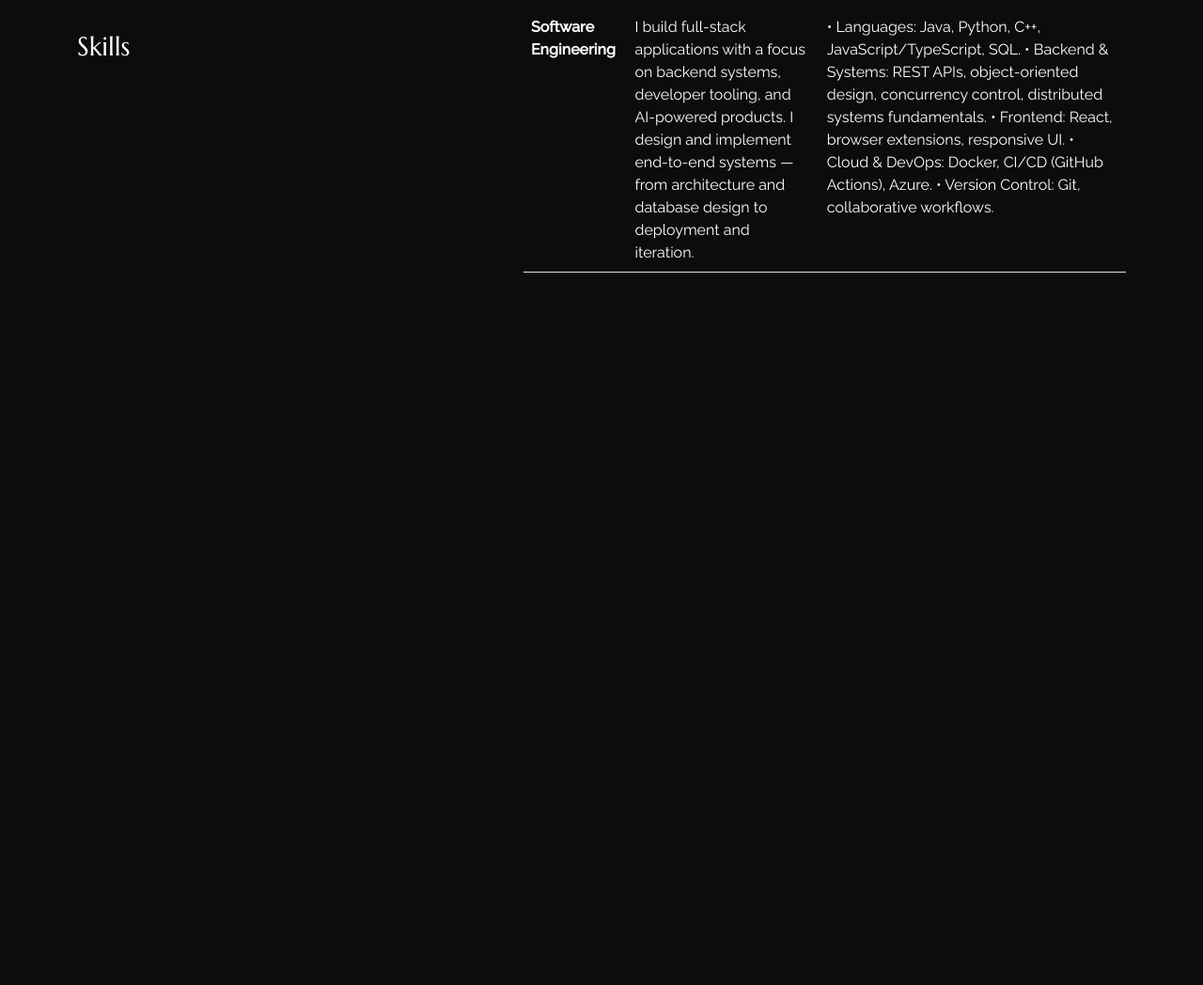
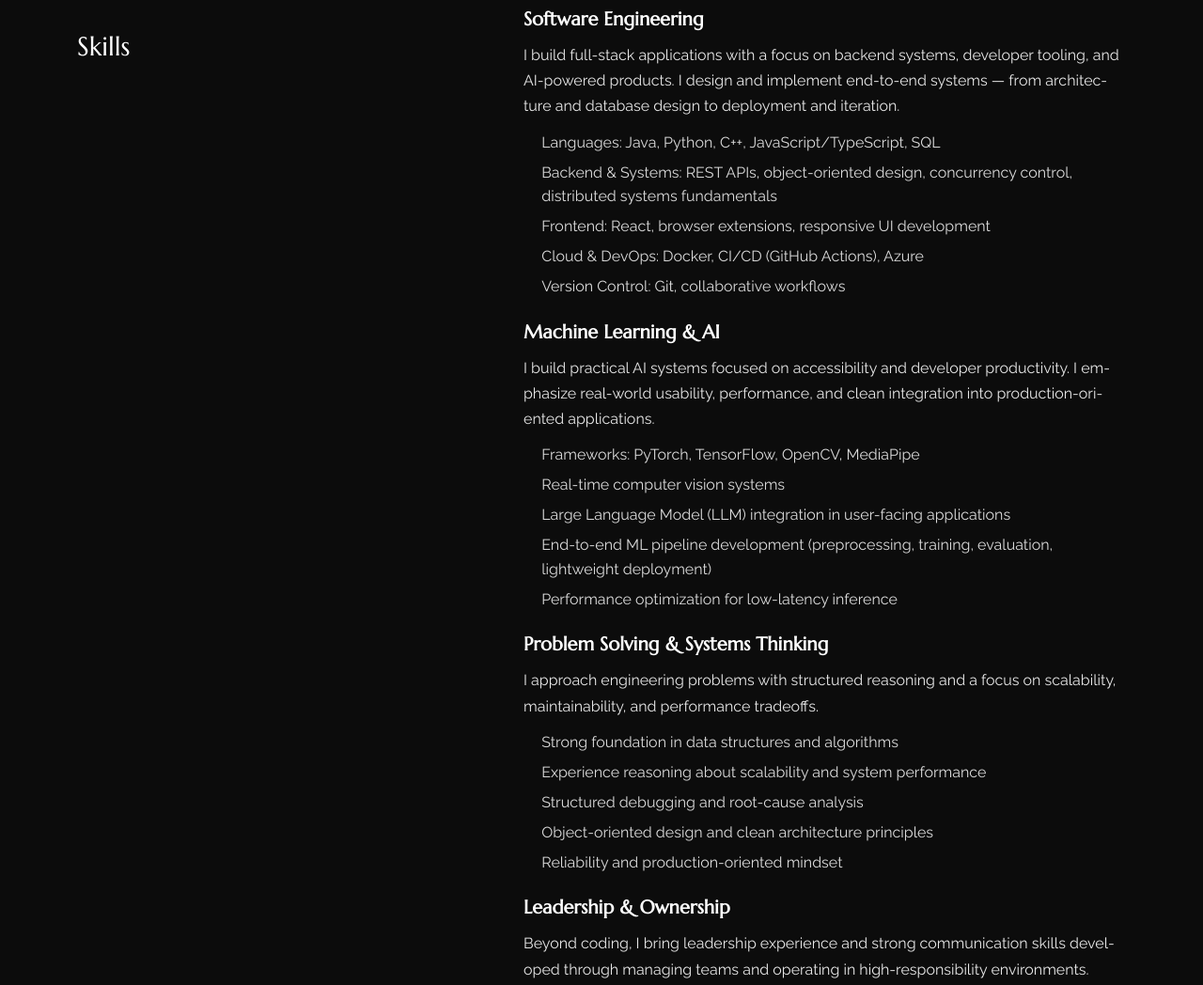
Before and after one commit to RHP1174/Personal-Website, a React app: page /about in a window 1280 px wide. Shown: the part 1000-2048 px from the top of the page at 94% size. Before the commit the page ends 1306 px from the top, so only its background shows below. Built offline with nearby package versions, Linux system fonts and the light colour scheme; some packages are replaced by stand-ins of ours.

Commit message:
Updated Skills Section

```diff
--- a/src/content_option.js
+++ b/src/content_option.js
@@ -97,47 +97,47 @@ const volunteertimeline = [
 const skills = [
     {
         skill: "Software Engineering",
-        about: "I build full-stack applications with a focus on backend systems, developer tooling, " +
-                "and AI-powered products. I design and implement end-to-end systems — from " +
-                "architecture and database design to deployment and iteration.",
-        points: " • Languages: Java, Python, C++, JavaScript/TypeScript, SQL. \n" +
-                " • Backend & Systems: REST APIs, object-oriented design, concurrency control, " +
-                "   distributed systems fundamentals." +
-                " • Frontend: React, browser extensions, responsive UI.\n" +
-                " • Cloud & DevOps: Docker, CI/CD (GitHub Actions), Azure.\n" +
-                " • Version Control: Git, collaborative workflows.\n"
+        about:
+        "I build full-stack applications with a focus on backend systems, developer tooling, and AI-powered products. I design and implement end-to-end systems — from architecture and database design to deployment and iteration.",
+        points:
+        "Languages: Java, Python, C++, JavaScript/TypeScript, SQL\n" +
+        "Backend & Systems: REST APIs, object-oriented design, concurrency control, distributed systems fundamentals\n" +
+        "Frontend: React, browser extensions, responsive UI development\n" +
+        "Cloud & DevOps: Docker, CI/CD (GitHub Actions), Azure\n" +
+        "Version Control: Git, collaborative workflows"
     },
-    // {
-        // skills: "Software Engineering" +
-        //         "\nI build full-stack applications with a focus on backend systems, developer tooling, " +
-        //         "and AI-powered products. I design and implement end-to-end systems — from " +
-        //         "architecture and database design to deployment and iteration. \n" +
-        //         " • Languages: Java, Python, C++, JavaScript/TypeScript, SQL." +
-        //         " • Backend & Systems: REST APIs, object-oriented design, concurrency control," +
-        //         "   distributed systems fundamentals." +
-        //         " • Frontend: React, browser extensions, responsive UI." +
-        //         " • Cloud & DevOps: Docker, CI/CD (GitHub Actions), Azure." +
-        //         " • Version Control: Git, collaborative workflows." +
-        //         "" +
-        //         "Machine Learning & AI" +
-        //         "I build practical AI systems focused on accessibility and developer productivity." +
-        //         " • PyTorch, TensorFlow, OpenCV, MediaPipe." +
-        //         " • Real-time computer vision systems." +
-        //         " • LLM integration into user-facing applications." +
-        //         " • ML pipeline design (preprocessing, training, evaluation, deployment)." +
-        //         "" +
-        //         "Problem Solving & Systems Thinking" +
-        //         " • Strong foundation in data structures and algorithms." +
-        //         "• Experience reasoning about scalability and performance tradeoffs." +
-        //         " • Structured debugging and root-cause analysis." +
-        //         " • Production mindset: reliability, maintainability, iteration." +
-        //         "" +
-        //         "Leadership & Ownership" +
-        //         " • Experience leading cross-functional teams" +
-        //         " • Comfortable operating in ambiguity" +
-        //         " • Strong communication across technical and non-technical audiences." +
-        //         " • Take ownership from idea to deployment."
-    // }
+    {
+        skill: "Machine Learning & AI",
+        about:
+        "I build practical AI systems focused on accessibility and developer productivity. I emphasize real-world usability, performance, and clean integration into production-oriented applications.",
+        points:
+        "Frameworks: PyTorch, TensorFlow, OpenCV, MediaPipe\n" +
+        "Real-time computer vision systems\n" +
+        "Large Language Model (LLM) integration in user-facing applications\n" +
+        "End-to-end ML pipeline development (preprocessing, training, evaluation, lightweight deployment)\n" +
+        "Performance optimization for low-latency inference"
+    },
+    {
+        skill: "Problem Solving & Systems Thinking",
+        about:
+        "I approach engineering problems with structured reasoning and a focus on scalability, maintainability, and performance tradeoffs.",
+        points:
+        "Strong foundation in data structures and algorithms\n" +
+        "Experience reasoning about scalability and system performance\n" +
+        "Structured debugging and root-cause analysis\n" +
+        "Object-oriented design and clean architecture principles\n" +
+        "Reliability and production-oriented mindset"
+    },
+    {
+        skill: "Leadership & Ownership",
+        about:
+        "Beyond coding, I bring leadership experience and strong communication skills developed through managing teams and operating in high-responsibility environments.",
+        points:
+        "Experience leading cross-functional teams\n" +
+        "Comfortable operating in ambiguity and fast-paced environments\n" +
+        "Clear communication across technical and non-technical stakeholders\n" +
+        "Ownership from idea to deployment and iteration"
+    }
 ];
 
 const dataportfolio = [
--- a/src/pages/about/index.js
+++ b/src/pages/about/index.js
@@ -78,20 +78,29 @@ export const About = () => {
           <Col lg="5">
             <h3 className="color_sec py-4">Skills</h3>
           </Col>
+
           <Col lg="7">
-            <table className="table caption-top">
-              <tbody>
-                {skills.map((data, i) => {
-                  return (
-                    <tr key={i}>
-                      <th scope="row">{data.skill}</th>
-                      <td>{data.about}</td>
-                      <td>{data.points}</td>
-                    </tr>
-                  );
-                })}
-              </tbody>
-            </table>
+            {skills.map((item, i) => {
+              const points = (item.points || "")
+                .split("\n")
+                .map((s) => s.trim())
+                .filter(Boolean)
+                .map((s) => s.replace(/^[•\-\*]\s*/, "").trim());
+              return (
+                <div key={i} className="skill-block mb-4">
+                  <h5 className="skill-title">{item.skill}</h5>
+                  <p className="skill-about">{item.about}</p>
+
+                  {points.length > 0 && (
+                    <ul className="skill-points">
+                      {points.map((pt, idx) => (
+                        <li key={idx}>{pt}</li>
+                      ))}
+                    </ul>
+                  )}
+                </div>
+              );
+            })}
           </Col>
         </Row>
       </Container>
--- a/src/pages/about/style.css
+++ b/src/pages/about/style.css
@@ -88,3 +88,40 @@
         transform: translateZ(0);
     }
 }
+
+.skill-block {
+    margin-bottom: 2.5rem;
+}
+
+.skill-title {
+    font-size: 20px;
+    font-weight: 700;
+    margin-bottom: 0.75rem;
+    color: var(--text-color);
+}
+
+.skill-about {
+    font-size: 16px;
+    line-height: 1.7;
+    margin-bottom: 0.75rem;
+    color: var(--text-color);
+    opacity: 0.9;
+}
+
+.skill-points {
+    padding-left: 1.2rem;
+    margin: 0;
+}
+
+.skill-points li {
+    margin-bottom: 0.4rem;
+    line-height: 1.6;
+    color: var(--text-color);
+    opacity: 0.85;
+}
+
+@media (max-width: 992px) {
+    .skill-block {
+        margin-bottom: 2rem;
+    }
+}
```
